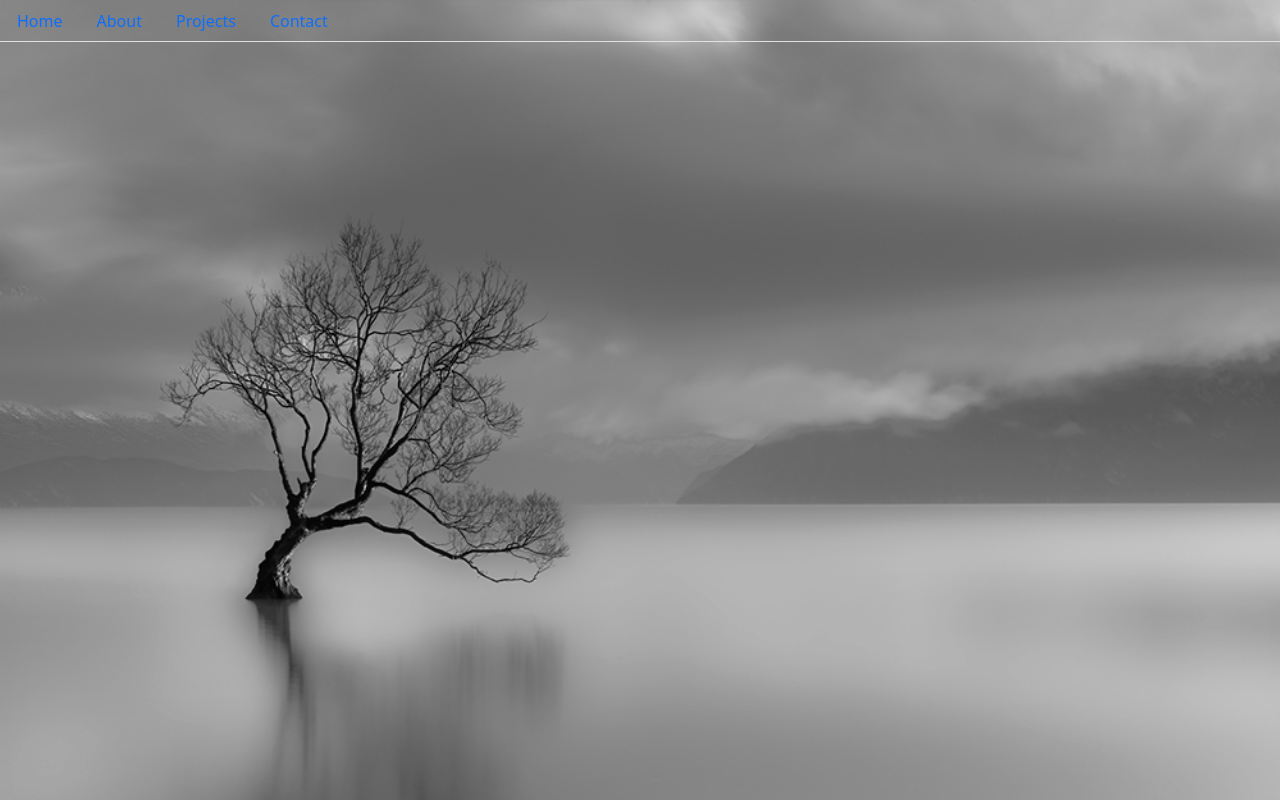
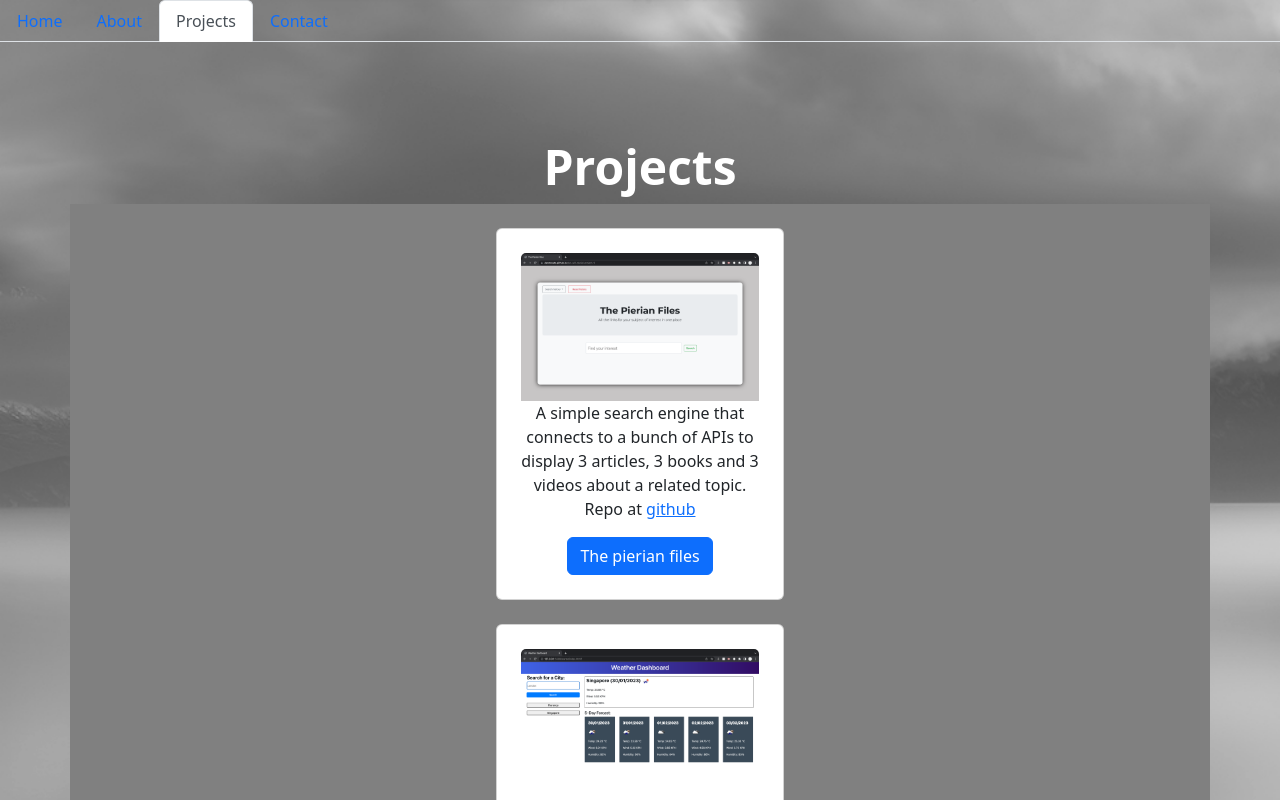
Before and after one commit to dantrovato/second-portfolio-with-react, a React (Create React App) app: page /second-portfolio-with-react/projectsgallery in a window 1280 px wide. Shown: the top 800 px of the page. Built offline with nearby package versions, Linux system fonts and the light colour scheme.

Commit message:
Add projects.json

```diff
--- a/src/App.js
+++ b/src/App.js
@@ -1,9 +1,8 @@
 import React from "react";
 import { BrowserRouter as Router, Route, Routes } from "react-router-dom";
-import NavTabs from "./components/NavTabs";
 import Home from "./components/pages/Home";
 import About from "./components/pages/About";
-import Projects from "./components/pages/Projects";
+import ProjectGallery from "./components/pages/ProjectGallery";
 import Contact from "./components/pages/Contact";
 import Header from "./components/Header";
 
@@ -30,8 +29,8 @@ function App() {
               element={<About />}
             />
             <Route
-              path="second-portfolio-with-react/projects"
-              element={<Projects />}
+              path="second-portfolio-with-react/projectsgallery"
+              element={<ProjectGallery />}
             />
             {/* Define a route that will have descendant routes */}
             <Route
--- a/src/components/NavTabs.js
+++ b/src/components/NavTabs.js
@@ -27,7 +27,7 @@ function NavTabs() {
       </li>
       <li className="nav-item">
         <NavLink
-          to="second-portfolio-with-react/projects"
+          to="second-portfolio-with-react/projectsgallery"
           className={({ isActive }) =>
             isActive ? "nav-link active" : "nav-link"
           }
--- a/src/components/pages/Contact.js
+++ b/src/components/pages/Contact.js
@@ -15,10 +15,7 @@ function Contact(props) {
         <h6 className="card-subtitle mb-2 text-muted">
           Email dantrovato@gmail.com
         </h6>
-        {/* <p className="card-text">
-          Some quick example text to build on the card title and make up the
-          bulk of the card's content.
-        </p> */}
+
         <a
           href="https://www.linkedin.com/in/daniele-trovato-6a130718a/"
           className="card-link"
--- a/src/components/pages/Projects.js
+++ b/src/components/pages/ProjectGallery.js
@@ -1,6 +1,6 @@
 import React from "react";
 
-function Projects() {
+function ProjectGallery() {
   const styles = {
     width: {
       width: "18rem",
@@ -13,7 +13,7 @@ function Projects() {
   };
 
   return (
-    <div className="px-4 py-5 my-5 text-center text-white">
+    <div className="px-4 py-5 my-5 text-center">
       <h1 className="display-5 fw-bold text-white">Projects</h1>
       <section id="projects" className="container" style={styles.display}>
         <div>
@@ -26,7 +26,8 @@ function Projects() {
             <div clasName="card-body">
               <p clasName="card-text">
                 A simple search engine that connects to a bunch of APIs to
-                display 3 articles, 3 books and 3 videos about a related topic
+                display 3 articles, 3 books and 3 videos about a related topic.
+                Repo at{" "}
                 <a href="https://github.com/dantrovato/dan-will-daniel-project-1">
                   github
                 </a>
@@ -48,7 +49,7 @@ function Projects() {
             <div clasName="card-body">
               <p className="card-text">
                 A wheather application to see the weather for current day and
-                the next five anywhere in the world. Repo at
+                the next five anywhere in the world. Repo at{" "}
                 <a href="https://github.com/dantrovato/weather-dashboard">
                   github
                 </a>
@@ -70,7 +71,7 @@ function Projects() {
             <div className="card-body">
               <p className="card-text">
                 A One day schedule organiser that persist data between
-                refreshes. Repo at
+                refreshes. Repo at{" "}
                 <a href="https://github.com/dantrovato/work-day-scheduler">
                   github
                 </a>
@@ -92,7 +93,7 @@ function Projects() {
             <div className="card-body">
               <p className="card-text">
                 A React App to help flatmates decide who should pay what. Repo
-                at
+                at{" "}
                 <a href="https://github.com/dantrovato/fair-share-react">
                   github
                 </a>
@@ -111,4 +112,4 @@ function Projects() {
   );
 }
 
-export default Projects;
+export default ProjectGallery;
```
Also changed, not shown: src/projects.json (added, +34 -0 lines).
